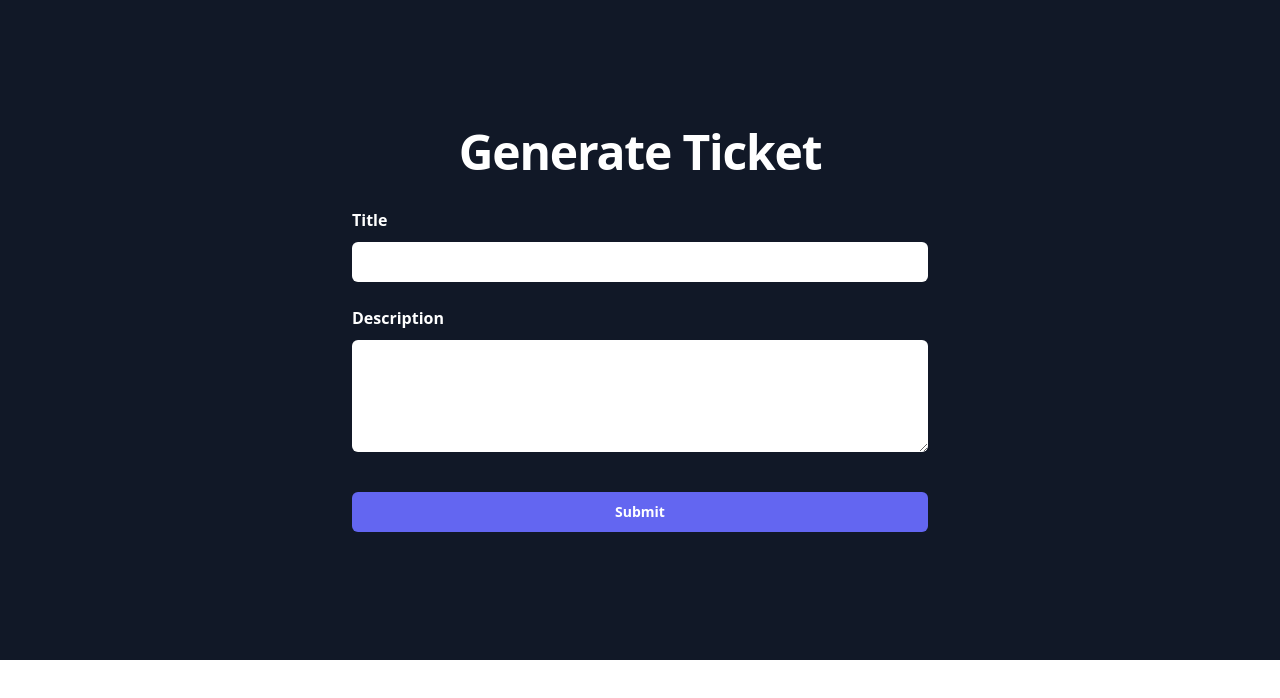
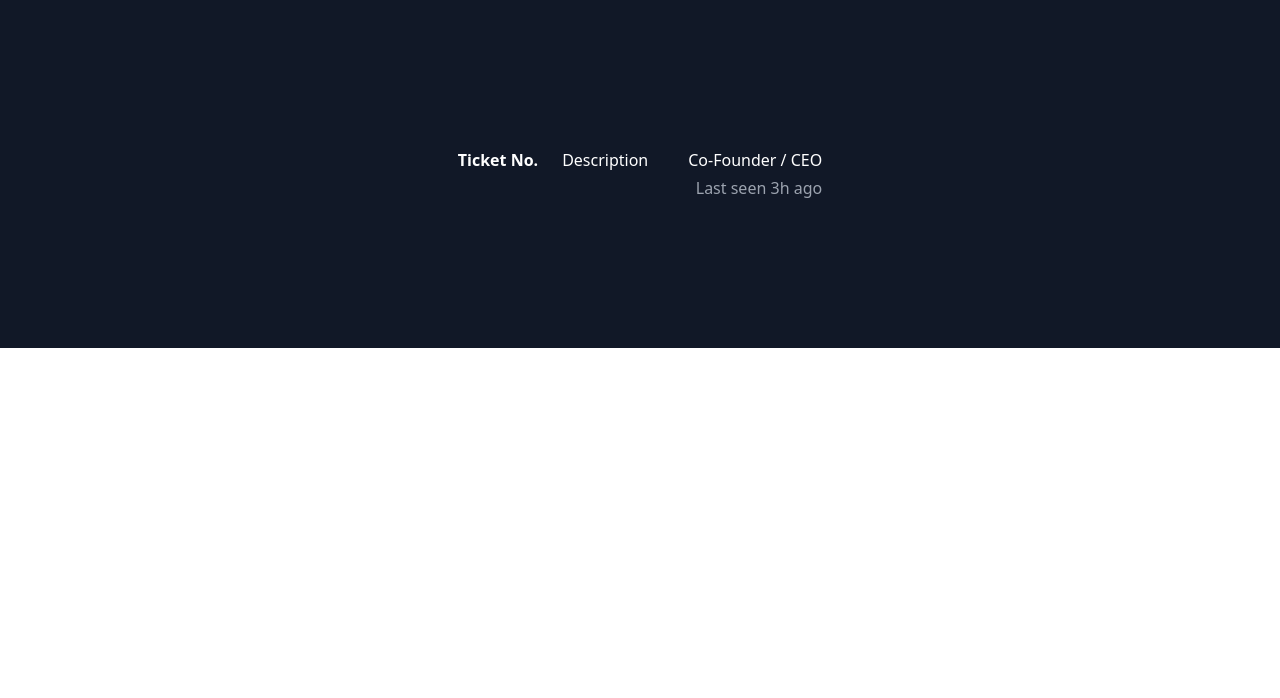
Before and after one commit to Laraib007/ticketApp_React, a React (Create React App) app: page /tickets in a window 1280 px wide. Shown: the top 698 px of the page. Built offline with nearby package versions, Linux system fonts and the light colour scheme.

Commit message:
setting routes

```diff
--- a/src/index.js
+++ b/src/index.js
@@ -1,15 +1,19 @@
 import React from 'react';
 import ReactDOM from 'react-dom/client';
 import './index.css';
-import { BrowserRouter } from 'react-router-dom';
+import { BrowserRouter,Routes, Route} from 'react-router-dom';
 import App from './App';
 import reportWebVitals from './reportWebVitals';
+import Tickets from './tickets';
 
 const root = ReactDOM.createRoot(document.getElementById('root'));
 root.render(
   <React.StrictMode>
     <BrowserRouter>
-    <App />
+    <Routes>
+      <Route path="/" element={<App />} />
+      <Route path="/tickets" element={<Tickets/>} />
+    </Routes>
     </BrowserRouter>
   </React.StrictMode>
 );
```
